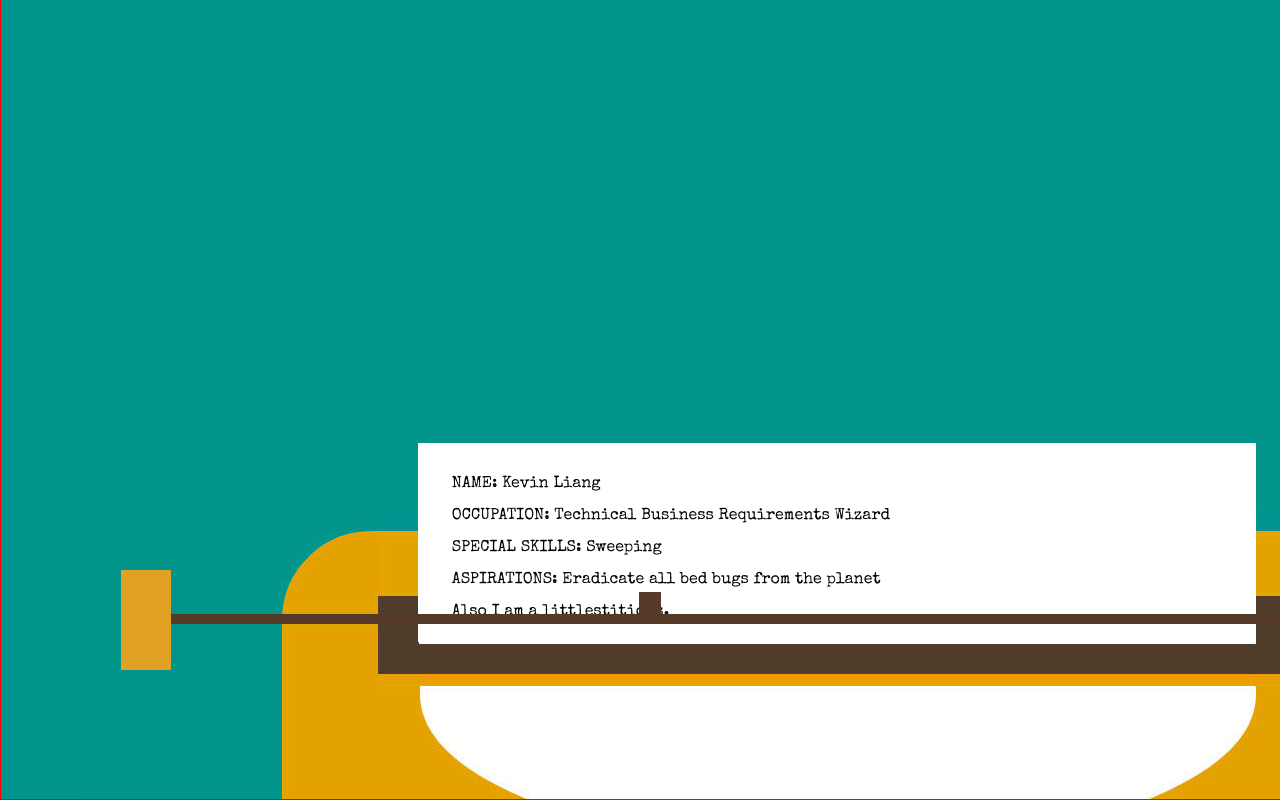
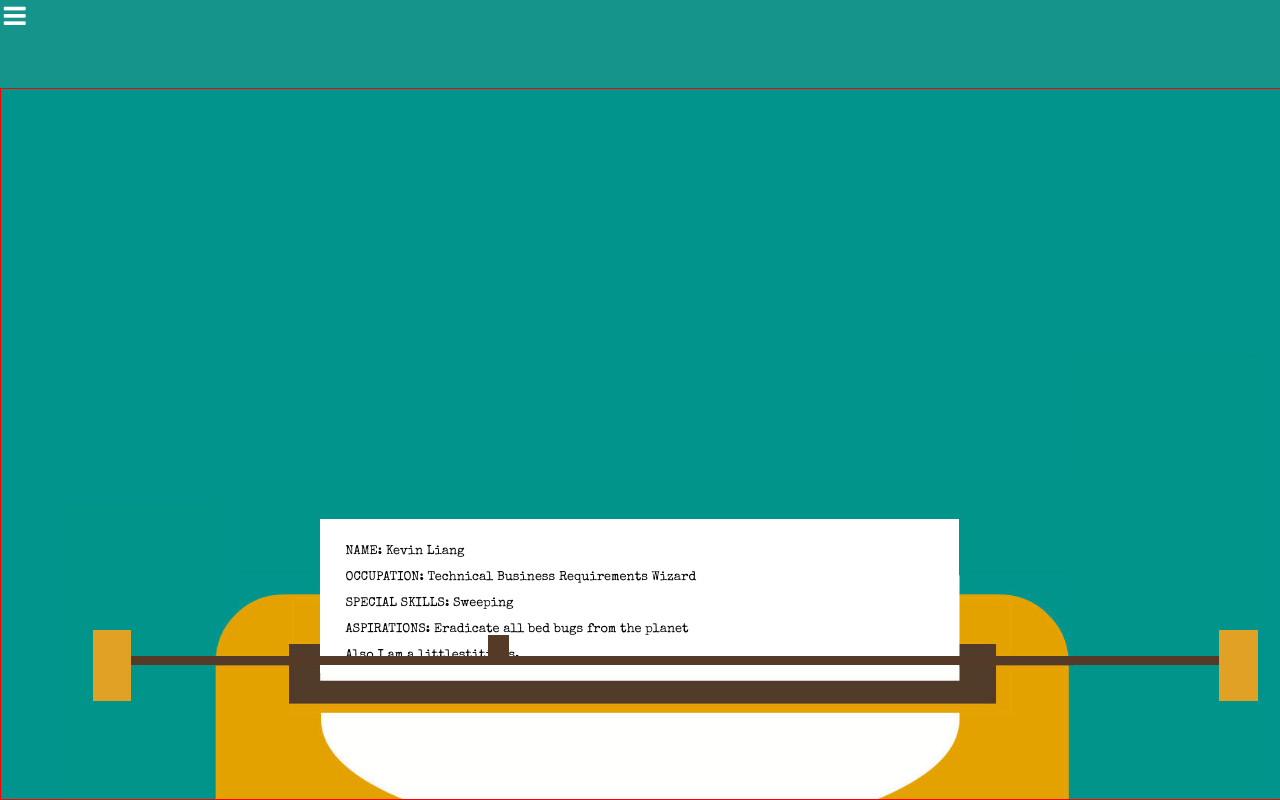
Before and after one commit to michelleyuan8/typewriter-website, a plain HTML site: page index.html in a window 1280 px wide. Drawn offline with nearby package versions, Linux system fonts and the light colour scheme.

Commit message:
fixing bugs

```diff
--- a/homepage.css
+++ b/homepage.css
@@ -2,8 +2,8 @@ body{
     background-color: rgb(21,148,140);
     background-size: cover;
     background-repeat: no-repeat;
-    width: vw;
-    height: vh;
+    width: 100vw;
+    height: 100vh;
     margin: 0px;
     padding: 0px;
     overflow: hidden;
@@ -15,21 +15,28 @@ div.image{
     /*background-image: url(typewriter.jpg);*/
     background-image: url(typewriter2.jpg);
     margin: 0 auto;
-    height: 930px;
+    /*height: 930px;
     width: 1676px;
     bottom: 0px;
     position: fixed;
-    margin: 0 auto;
+    */
     z-index: 1;
     border: 1px solid red;
+    position: absolute;
+    width: 100%;
+    padding-top: 55.49%;
+    background-size: cover;
+    bottom: 0px;
+
+
 }
 
 
 
 div.page{
-    left: 24.9%;
-    bottom: 16.9%;
-    width: 46%;
+    left: 24.92%;
+    bottom: 17.8%;
+    width: 45.95%;
     padding-top: 2%;
     padding-left: 2%;
     padding-right: 2%;
@@ -37,13 +44,14 @@ div.page{
     background: white;
     font-family: 'Special Elite', cursive;
     position:absolute;
+    font-size: 1vw;
 }
 
 div.bar{
     border: 1px solid rgb(86,58,40);
     background: rgb(86,58,40);
-    width: 86%;
-    height: 0.8%;
+    width: 85%;
+    height: 1%;
     z-index: 900;
     bottom: 18.85%;
     left: -1%;
@@ -53,8 +61,8 @@ div.bar{
 div.bar-tab{
     border: 1px solid rgb(86,58,40);
     background: rgb(86,58,40);
-    height: 30px;
-    width: 20px;
+    height: 4%;
+    width: 1.5%;
     position: absolute;
     bottom: 18.85%;
     left: 26.6%;
@@ -62,17 +70,17 @@ div.bar-tab{
 
 div.ends-left{
     background-color: rgb(225,161,37);
-    width: 50px;
-    height: 100px;
+    width: 3%;
+    height: 10%;
     position: absolute;
     z-index: 999;
     bottom: 13.85%;
     left: -4%;
 }
 div.ends-right{
-     background-color: rgb(225,161,37);
-    width: 50px;
-    height: 100px;
+    background-color: rgb(225,161,37);
+    width: 3%;
+    height: 10%;
     position: absolute;
     z-index: 999;
     bottom: 13.85%;
@@ -82,7 +90,7 @@ div.ends-right{
 div.side-bar{
 
     top:  0px;
-    left: -139px;
+    left: -8vw;
     width: 10vw;
     height: 100%;
     z-index: 10;
@@ -91,11 +99,12 @@ div.side-bar{
 
 div.side-bar-tab{
 
-    padding-top: 10px;
-    padding-bottom: 10px;
+    padding-top: 1vh;
+    padding-bottom: 1vh;
     color: white;
     text-align: right;
-    padding-right: 30px;
+    padding-right: 2.1vw;
+    font-size: 1vw;
 
 }
 
@@ -108,7 +117,8 @@ div.icon{
     top: 0px;
     right: 0px;
     position: absolute;
-    padding-top: 10px;
-    padding-bottom: 10px;
+    padding-top: 0.1vh;
+    padding-bottom: 1vh;;
     color: white;
+    font-size: 1.5vw;
 }
--- a/index.html
+++ b/index.html
@@ -76,7 +76,7 @@
         $(window).load(function(){
             console.log('connected');
             //$(".ends-left").velocity({left:})
-            $(".page").velocity({height:"17.8%"},{
+            $(".page").velocity({height:"18%"},{
                 duration: 500,
                 complete: function(){
                     $(".page").append(
@@ -425,7 +425,7 @@
 
 
                     var dur = 145;
-                    $(".page").delay(4500).velocity({height:"26.3%"},{
+                    $(".page").delay(4500).velocity({height:"27.5%"},{
                         duration: 900,
                         complete: function(){
                             $(".page").append(
```
